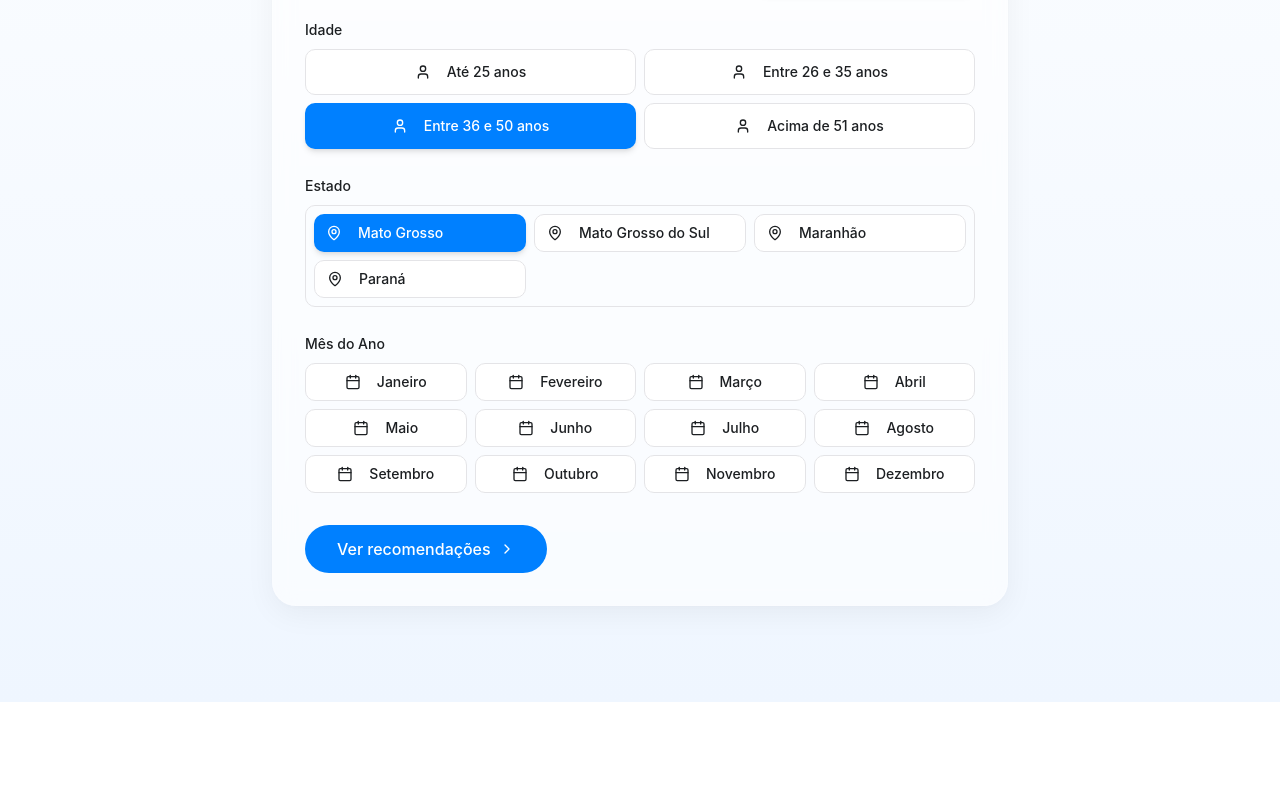
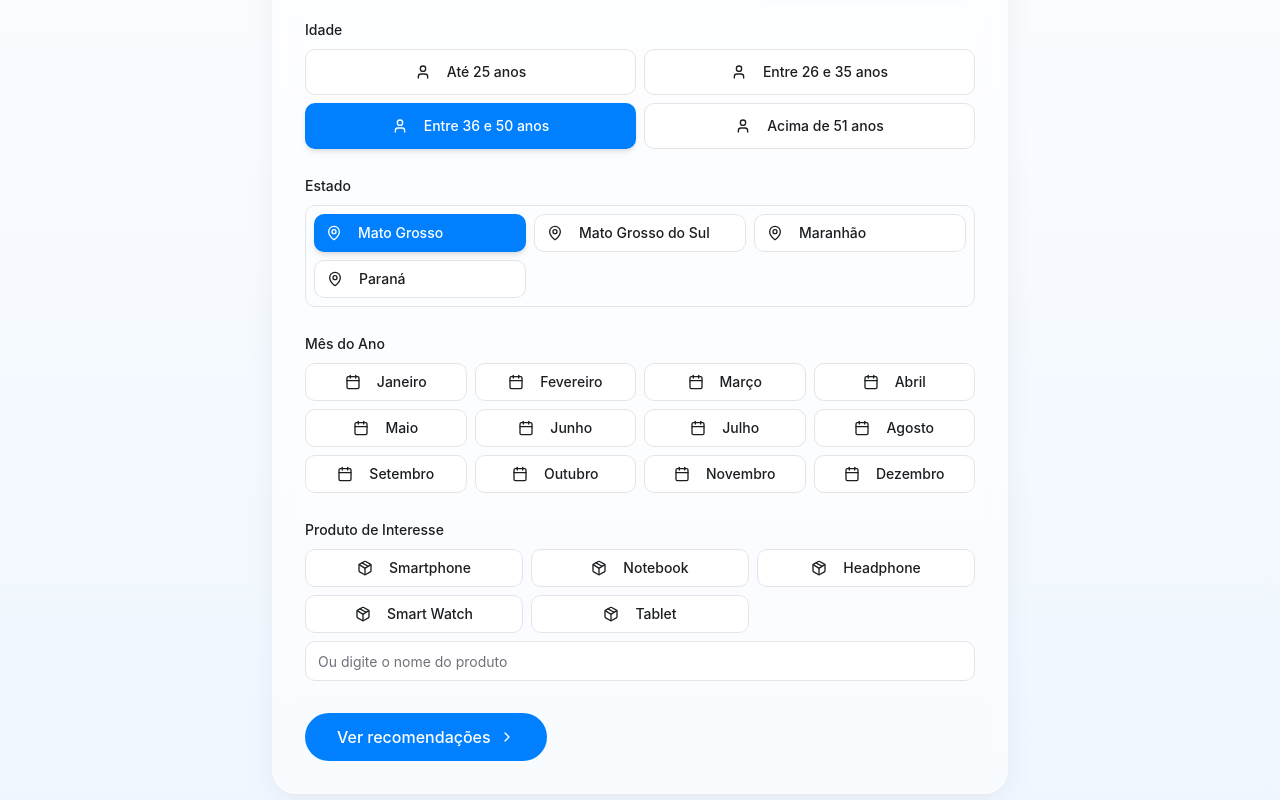
Before and after one commit to albertosveloso/easy-recommendation-form, a React (Vite) app: page / in a window 1280 px wide. Shown: the part 466-1266 px from the top of the page. Before the commit the page ends 1168 px from the top, so only its background shows below. Built offline with nearby package versions, Linux system fonts and the light colour scheme.

Commit message:
Add product input to form
Adds a new product input field to the recommendation form, including predefined product buttons and a text input. Also removes product images from recommendations.

```diff
--- a/src/components/ProductCard.tsx
+++ b/src/components/ProductCard.tsx
@@ -8,7 +8,6 @@ interface ProductCardProps {
     id: string;
     name: string;
     description: string;
-    imageUrl?: string;
   };
   className?: string;
 }
@@ -24,21 +23,6 @@ const ProductCard = ({ product, className }: ProductCardProps) => {
       )}
       style={{ animationDelay: `${Math.random() * 0.2}s` }}
     >
-      <div className="relative w-full h-40 mb-6 overflow-hidden rounded-2xl bg-gray-100">
-        {product.imageUrl ? (
-          <img
-            src={product.imageUrl}
-            alt={product.name}
-            className="w-full h-full object-cover transition-transform duration-500 hover:scale-105"
-            loading="lazy"
-          />
-        ) : (
-          <div className="flex items-center justify-center w-full h-full bg-gray-50">
-            <Package className="w-12 h-12 text-gray-300" />
-          </div>
-        )}
-      </div>
-
       <h3 className="text-xl font-medium mb-2 line-clamp-2">{product.name}</h3>
       <p className="text-sm text-gray-500 mb-4 flex-grow line-clamp-3">{product.description}</p>
 
--- a/src/components/RecommendationForm.tsx
+++ b/src/components/RecommendationForm.tsx
@@ -9,6 +9,7 @@ import {
   Calendar,
   MapPin,
   HelpCircle,
+  Package,
 } from 'lucide-react';
 import { cn } from '@/lib/utils';
 import { toast } from 'sonner';
@@ -16,7 +17,6 @@ import { toast } from 'sonner';
 import ProductCard from './ProductCard';
 import ShimmerCard from './ShimmerCard';
 
-// Data for selections
 const GENRES = [
   { value: 'Masculino', label: 'Masculino', icon: User },
   { value: 'Feminino', label: 'Feminino', icon: User },
@@ -52,8 +52,24 @@ const MONTHS = [
   { value: 'Dezembro', label: 'Dezembro' },
 ];
 
-const fetchRecommendations = async ({ genero, idade, estado, mes }: FormData) => {
-  console.log('Fetching recommendations with:', { genero, idade, estado, mes });
+const PRODUCTS = [
+  { value: 'Smartphone', label: 'Smartphone' },
+  { value: 'Notebook', label: 'Notebook' },
+  { value: 'Headphone', label: 'Headphone' },
+  { value: 'Smart Watch', label: 'Smart Watch' },
+  { value: 'Tablet', label: 'Tablet' },
+];
+
+interface FormData {
+  genero: string;
+  idade: string;
+  estado: string;
+  mes: string;
+  produto: string;
+}
+
+const fetchRecommendations = async ({ genero, idade, estado, mes, produto }: FormData) => {
+  console.log('Fetching recommendations with:', { genero, idade, estado, mes, produto });
 
   await new Promise(resolve => setTimeout(resolve, 1500));
 
@@ -62,29 +78,19 @@ const fetchRecommendations = async ({ genero, idade, estado, mes }: FormData) =>
       id: '1',
       name: 'Kit de Organização Premium',
       description: 'Conjunto de acessórios de organização para otimizar seu espaço com design minimalista e materiais de alta qualidade.',
-      imageUrl: 'https://images.unsplash.com/photo-1581783342308-f792dbdd27c5?ixlib=rb-1.2.1&auto=format&fit=crop&w=800&q=80',
     },
     {
       id: '2',
       name: 'Luminária Inteligente TouchSense',
       description: 'Iluminação adaptativa com controle por gestos e integração com assistentes de voz para criar o ambiente perfeito.',
-      imageUrl: 'https://images.unsplash.com/photo-1507473885765-e6ed057f782c?ixlib=rb-1.2.1&auto=format&fit=crop&w=800&q=80',
     },
     {
       id: '3',
       name: 'Headphone Noise Cancelling Pro',
       description: 'Som imersivo com cancelamento de ruído adaptativo e bateria de longa duração para experiências sonoras perfeitas.',
-      imageUrl: 'https://images.unsplash.com/photo-1505740420928-5e560c06d30e?ixlib=rb-1.2.1&auto=format&fit=crop&w=800&q=80',
     },
   ];
 };
-
-interface FormData {
-  genero: string;
-  idade: string;
-  estado: string;
-  mes: string;
-}
 
 const RecommendationForm = () => {
   const [formData, setFormData] = useState<FormData>({
@@ -92,6 +98,7 @@ const RecommendationForm = () => {
     idade: 'Entre 36 e 50 anos',
     estado: 'MT',
     mes: '',
+    produto: '',
   });
 
   const [products, setProducts] = useState<any[]>([]);
@@ -101,7 +108,7 @@ const RecommendationForm = () => {
   const handleSubmit = async (e: React.FormEvent) => {
     e.preventDefault();
 
-    if (!formData.genero || !formData.idade || !formData.estado || !formData.mes) {
+    if (!formData.genero || !formData.idade || !formData.estado || !formData.mes || !formData.produto) {
       toast.error('Por favor, preencha todos os campos');
       return;
     }
@@ -241,6 +248,35 @@ const RecommendationForm = () => {
               ))}
             </div>
           </div>
+
+          <div className="space-y-2">
+            <Label htmlFor="produto">Produto de Interesse</Label>
+            <div className="grid grid-cols-2 sm:grid-cols-3 gap-2 mb-4">
+              {PRODUCTS.map((product) => (
+                <Button
+                  key={product.value}
+                  type="button"
+                  variant={formData.produto === product.value ? "default" : "outline"}
+                  className={cn(
+                    "h-auto py-2 px-3 transition-all text-sm",
+                    "flex items-center justify-center",
+                    formData.produto === product.value ? "shadow-md" : "hover:bg-gray-50"
+                  )}
+                  onClick={() => handleInputChange('produto', product.value)}
+                >
+                  <Package className="w-3 h-3 mr-2" />
+                  <span>{product.label}</span>
+                </Button>
+              ))}
+            </div>
+            <Input
+              type="text"
+              placeholder="Ou digite o nome do produto"
+              value={formData.produto}
+              onChange={(e) => handleInputChange('produto', e.target.value)}
+              className="w-full"
+            />
+          </div>
         </div>
 
         <div className="mt-8 text-center">
```
